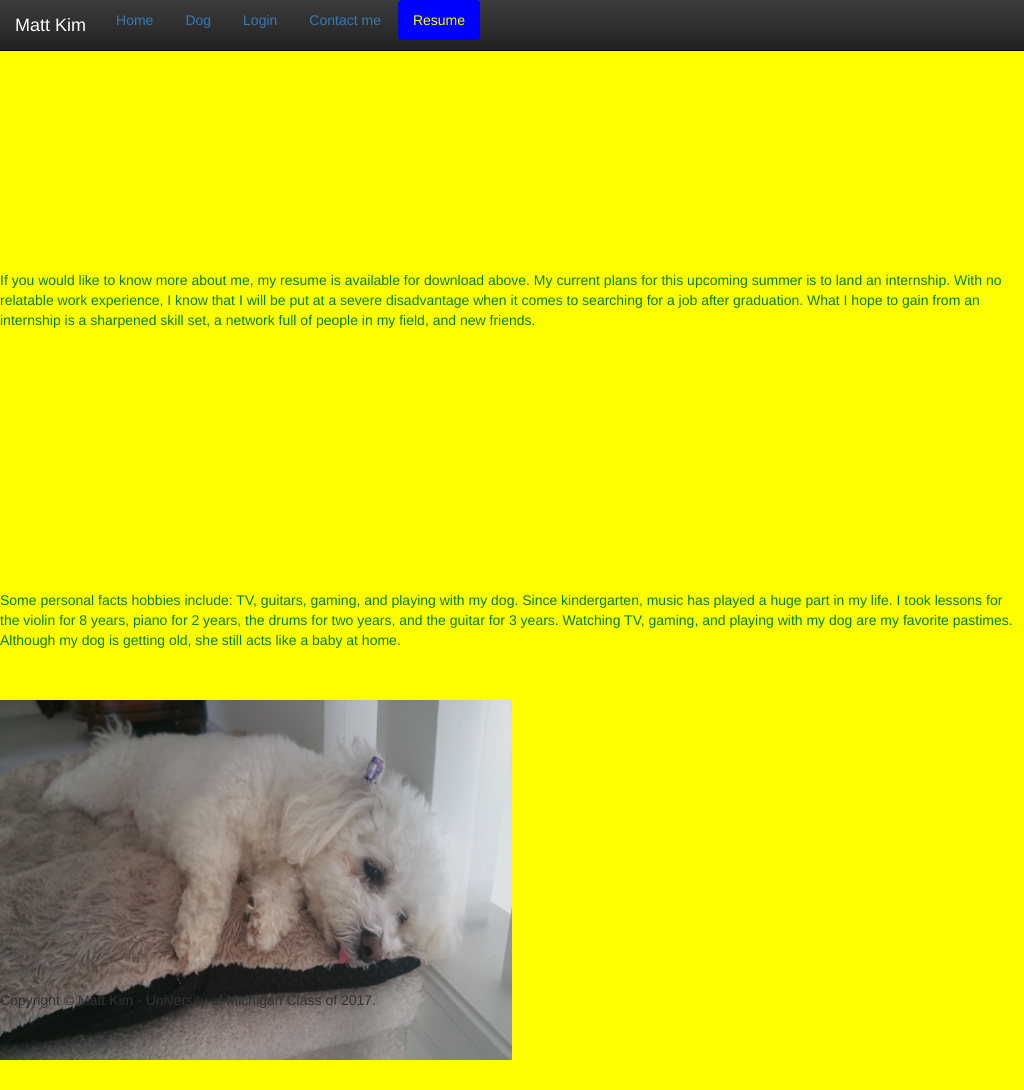
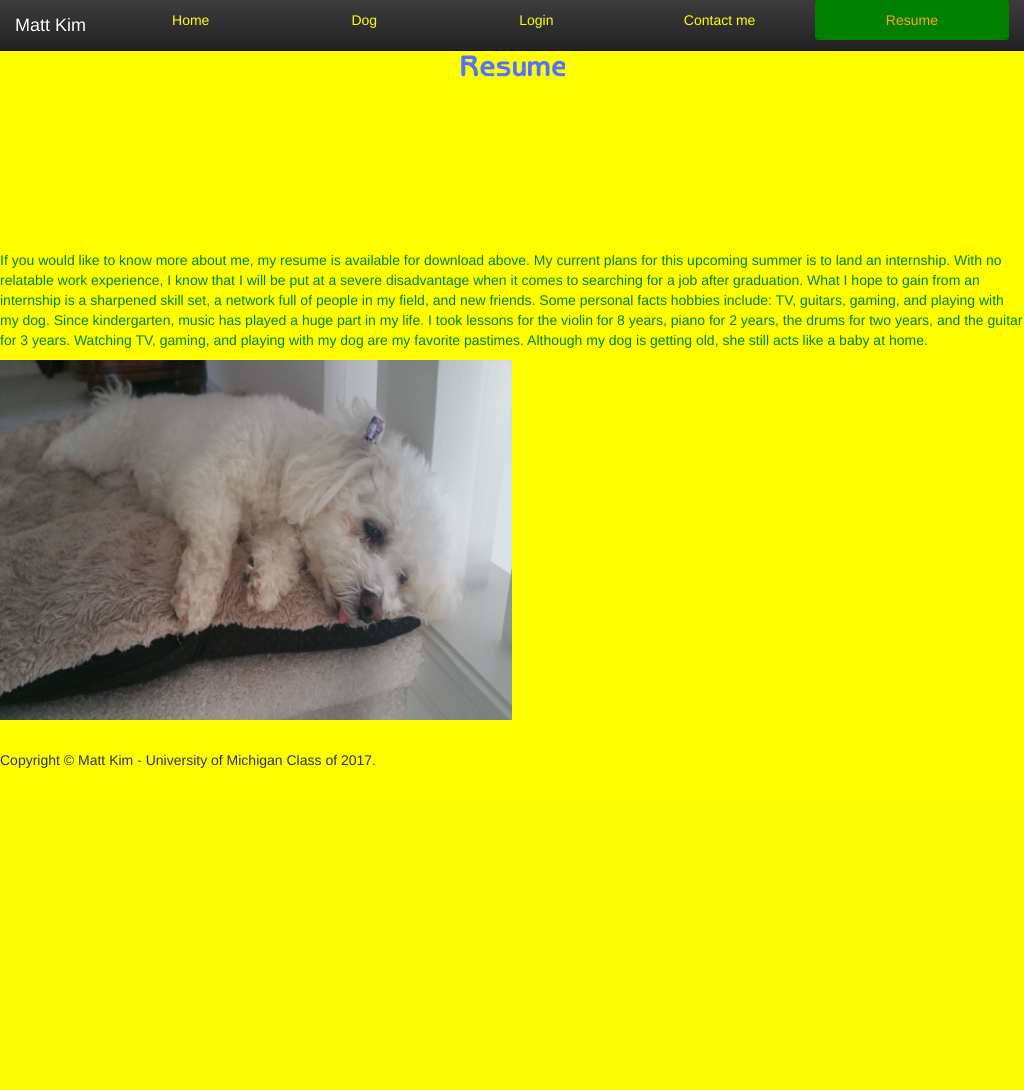
Before and after one commit to mattwkim/portfolio, a Python web app: template templates/resume.html in a window 1024 px wide. After the commit the page ends 768 px from the top, so only its background shows below. Run offline with Jinja, Linux system fonts and the light colour scheme; the template is opened without the code that fills it, so the values that code supplies are empty; some libraries are stand-ins or nearby versions.

Commit message:
tenth commit - slight adjustments

```diff
--- a/static/style.css
+++ b/static/style.css
@@ -1,6 +1,9 @@
 @media screen and (min-width: 1024px) {
 	.nav-pills>li.active>a, .nav-pills>li.active>a:hover, .nav-pills>li.active>a:focus{
 		background-color: blue;
+		color: yellow;
+	}
+	a {
 		color: yellow;
 	}
 	.nav>li>a:hover,
@@ -10,13 +13,13 @@
 	    color: orange;
 	}
 	#thehead {
+		display: block;
+		position: absolute;
+		top: 0; bottom: 0; right: 0; left: 0;
+		margin: auto;
 		margin-top: 55px;
-		margin-left: 640px;
-		display: inline-block;
-		position: relative;
-		margin-right: 0px;
-		margin-bottom: 0px;
 		visibility: visible;
+		vertical-align: middle;
 	}
 	table {
 		display: inline-block;
@@ -37,27 +40,43 @@
 	body {
 		background-color: #ffff00;
 	}
+	#first {
+		color: blue;
+		margin-top: 230px;
+	}
 	p {
 		color: blue;
 	}
 	footer {
-		position:fixed;
-		float: left;
+		position: relative;
 		bottom: 0px;
-		visibility: visible;
-		display: inline;
-		left: 0px;
+		width: 100%;
+		margin-left: 0px;
+		margin-right: 0px;
 	}
 	img {
 		margin-bottom: 30px;
 	}
 }
-@media screen and (min-width: 0px) and (max-width: 1024px) {
+@media screen and (min-width: 770px) and (max-width: 1024px) {
+	.nav-pills>li.active>a, .nav-pills>li.active>a:hover, .nav-pills>li.active>a:focus{
+		background-color: green;
+		color: orange;
+	}
+	.nav>li>a:hover,
+	.nav>li>a:focus {
+	    text-decoration: none;
+	    background-color: white;
+	    color: purple;
+	}
 	body{
 		background-color: yellow;
 	}
+	#first {
+		margin-top: 230px;
+		color: green;
+	}
 	p {
-		margin-top: 230px;
 		color: green;
 	}
 	#dog {
@@ -71,22 +90,64 @@
 		margin-top: 10px;
 	}
 	#thehead {
-		margin-top: -155px ;
-		margin-left: 80px;
-		display: inline;
+		display: block;
 		position: absolute;
-		margin-right: 0px;
-		margin-bottom: 0px;
+		top: 0; bottom: 0; right: 0; left: 0;
+		margin: auto;
+		margin-top: 55px;
 		visibility: visible;
+		vertical-align: middle;
 	}
 	footer {
+		position: relative;
+		bottom: 0px;
+		width: 100%;
+		margin-left: 0px;
+		margin-right: 0px;
+	}
+	table {
+		margin-left: 60px;
+	}
+	iframe {
+		padding-bottom: 50px;
+	}
+}
+@media screen and (min-width: 0px) and (max-width: 770px) {
+	body{
+		background-color: yellow;
+	}
+	#first {
+		margin-top: 230px;
+		color: red;
+	}
+	p {
+		color: red;
+	}
+	#dog {
+		height: auto;
+		width: auto;
+		max-width: 500px;
+		max-height: 500px;
+		margin-right: 5px;
+		display: block;
+		margin-top: -30px;
+		margin-top: 10px;
+	}
+	#thehead {
+		display: block;
 		position: absolute;
-		float: left;
-		bottom: -210px;
+		top: 0; bottom: 0; right: 0; left: 0;
+		margin: auto;
+		margin-top: 55px;
 		visibility: visible;
-		display: inline;
-		left: -0px;
-		right: 0px;
+		vertical-align: middle;
+	}
+	footer {
+		position: relative;
+		bottom: 0px;
+		width: 100%;
+		margin-left: 0px;
+		margin-right: 0px;
 	}
 	iframe {
 		padding-bottom: 30px;
--- a/templates/dog.html
+++ b/templates/dog.html
@@ -15,7 +15,7 @@
 	        <a class="navbar-brand" href="./index.html">Matt Kim</a>
 	   </div>
 	   <div class = "collapse navbar-collapse" id="navigationbar">
-	    <ul class="nav nav-pills">
+	    <ul class="nav nav-pills nav-justified">
 	      <li><a href="/index">Home</a></li>
 	      <li class="active"><a href="/dog">Dog</a></li>
 	      <li><a href="/login">Login</a></li>
@@ -27,9 +27,9 @@
 </nav>
 {%endblock%}
 {% block content %}
-	<p>One of my favorite things to do back home in West Bloomfield is to take pictures of my dog Bella. She was born on October 6th in the year 2006. Because I am usually away from home at school, I don't see her as much as I'd like to. Because she doesn't have a lot of years left, I'm trying to do the best I can to cherish all the moments I can with her. At home, you'd often find me taking a large amount of pictures.</p>
+	<p id = "first">One of my favorite things to do back home in West Bloomfield is to take pictures of my dog Bella. She was born on October 6th in the year 2006. Because I am usually away from home at school, I don't see her as much as I'd like to. Because she doesn't have a lot of years left, I'm trying to do the best I can to cherish all the moments I can with her. At home, you'd often find me taking a large amount of pictures.</p>
 	<audio controls>
-	<source src="static/Red Hot Chili Peppers - Snow (Hey Oh).mp3" type="audio/mpeg">
+	<source src="static/Red_Hot_Chili_Peppers_-_Snow_(Hey_Oh).mp3" type="audio/mpeg">
 	Your browser does not support the audio element.
 	</audio>
 	<div container>
--- a/templates/index.html
+++ b/templates/index.html
@@ -15,7 +15,7 @@
 	        <a class="navbar-brand" href="./index">Matt Kim</a>
 	   </div>
 	   <div class = "collapse navbar-collapse" id="navigationbar">
-	    <ul class="nav nav-pills">
+	    <ul class="nav nav-pills nav-justified">
 	      <li class="active"><a href="/index">Home</a></li>
 	      <li><a href="/dog">Dog</a></li>
 	      <li><a href="/login">Login</a></li>
@@ -27,7 +27,7 @@
 </nav>
 {%endblock%}
 {% block content %}
-	<p>My name is Matthew Kim and I am a junior at the University of Michigan. I transferred from Michigan State University in January of 2015. I am currently majoring in data science. In terms of technical skills, I am well versed in C++ and Python. I also have some experience with APIs. In terms of other skills, I have experience in customer service and teaching. Last summer, I taught high school students basic Geometry, Algebra, and Algebra 2. A fun personal fact about me is that one of my favorite bands is the Foo Fighters. Their song Everlong, from their 1995 debut album, is one of my all time favorites. I have their music video from YouTube posted below. </p>
+	<p id = "first">My name is Matthew Kim and I am a junior at the University of Michigan. I transferred from Michigan State University in January of 2015. I am currently majoring in data science. In terms of technical skills, I am well versed in C++ and Python. I also have some experience with APIs. In terms of other skills, I have experience in customer service and teaching. Last summer, I taught high school students basic Geometry, Algebra, and Algebra 2. A fun personal fact about me is that one of my favorite bands is the Foo Fighters. Their song Everlong, from their 1995 debut album, is one of my all time favorites. I have their music video from YouTube posted below. </p>
 	<div container>
 	<div class = "row">
 	<div class="col-sm-6">	<iframe width="420" height="315" src="https://www.youtube.com/embed/eBG7P-K-r1Y?autoplay=1" frameborder="0" allowfullscreen></iframe></div>
--- a/templates/loggedin.html
+++ b/templates/loggedin.html
@@ -15,7 +15,7 @@
 	        <a class="navbar-brand" href="./index">Matt Kim</a>
 	   </div>
 	   <div class = "collapse navbar-collapse" id="navigationbar">
-	    <ul class="nav nav-pills">
+	    <ul class="nav nav-pills nav-justified">
 	      <li><a href="/index">Home</a></li>
 	      <li><a href="/dog">Dog</a></li>
 	      <li class="active"><a href="/login">Login</a></li>
--- a/templates/login.html
+++ b/templates/login.html
@@ -15,7 +15,7 @@
 	        <a class="navbar-brand" href="./index">Matt Kim</a>
 	   </div>
 	   <div class = "collapse navbar-collapse" id="navigationbar">
-	    <ul class="nav nav-pills">
+	    <ul class="nav nav-pills nav-justified">
 	      <li><a href="/index">Home</a></li>
 	      <li><a href="/dog">Dog</a></li>
 	      <li class="active"><a href="/login">Login</a></li>
@@ -27,7 +27,7 @@
   </nav>
 {%endblock%}
 {% block content %}
-	<p> ATTENTION: IF YOU ARE NOT THE ADMINSTRATOR OF THIS WEBSITE, BE GONE! </p>
+	<p id = "first"> ATTENTION: IF YOU ARE NOT THE ADMINSTRATOR OF THIS WEBSITE, BE GONE! </p>
 	{%if title == "bad"%}
 	<a> Bad Credentials. Try again. </a>
 	{%endif%}
--- a/templates/resume.html
+++ b/templates/resume.html
@@ -15,7 +15,7 @@
 	        <a class="navbar-brand" href="./index">Matt Kim</a>
 	   </div>
 	   <div class = "collapse navbar-collapse" id="navigationbar">
-	    <ul class="nav nav-pills">
+	    <ul class="nav nav-pills nav-justified">
 	      <li><a href="/index">Home</a></li>
 	      <li><a href="/dog">Dog</a></li>
 	      <li><a href="/login">Login</a></li>
@@ -28,12 +28,6 @@
 {%endblock%}
 {% block content %}
 	<a href="/static/resume.docx">My Resume</a>
-	<br>
-	<br>
-	<p>If you would like to know more about me, my resume is available for download above. My current plans for this upcoming summer is to land an internship. With no relatable work experience, I know that I will be put at a severe disadvantage when it comes to searching for a job after graduation. What I hope to gain from an internship is a sharpened skill set, a network full of people in my field, and new friends. </p>
-	<br>
-	<p>Some personal facts hobbies include: TV, guitars, gaming, and playing with my dog. Since kindergarten, music has played a huge part in my life. I took lessons for the violin for 8 years, piano for 2 years, the drums for two years, and the guitar for 3 years. Watching TV, gaming, and playing with my dog are my favorite pastimes. Although my dog is getting old, she still acts like a baby at home.</p>
-	<br>
-	<br>
+	<p id = "first">If you would like to know more about me, my resume is available for download above. My current plans for this upcoming summer is to land an internship. With no relatable work experience, I know that I will be put at a severe disadvantage when it comes to searching for a job after graduation. What I hope to gain from an internship is a sharpened skill set, a network full of people in my field, and new friends. Some personal facts hobbies include: TV, guitars, gaming, and playing with my dog. Since kindergarten, music has played a huge part in my life. I took lessons for the violin for 8 years, piano for 2 years, the drums for two years, and the guitar for 3 years. Watching TV, gaming, and playing with my dog are my favorite pastimes. Although my dog is getting old, she still acts like a baby at home.</p>
 	<img src="/static/Recent.jpg" alt = "2016" width = "512" height="360">
 {%endblock%}
```
Also changed, not shown: templates/contactme.html (+4 -5 lines), static/Contactme.png (renamed from static/Contact me.png), 1 other file.
